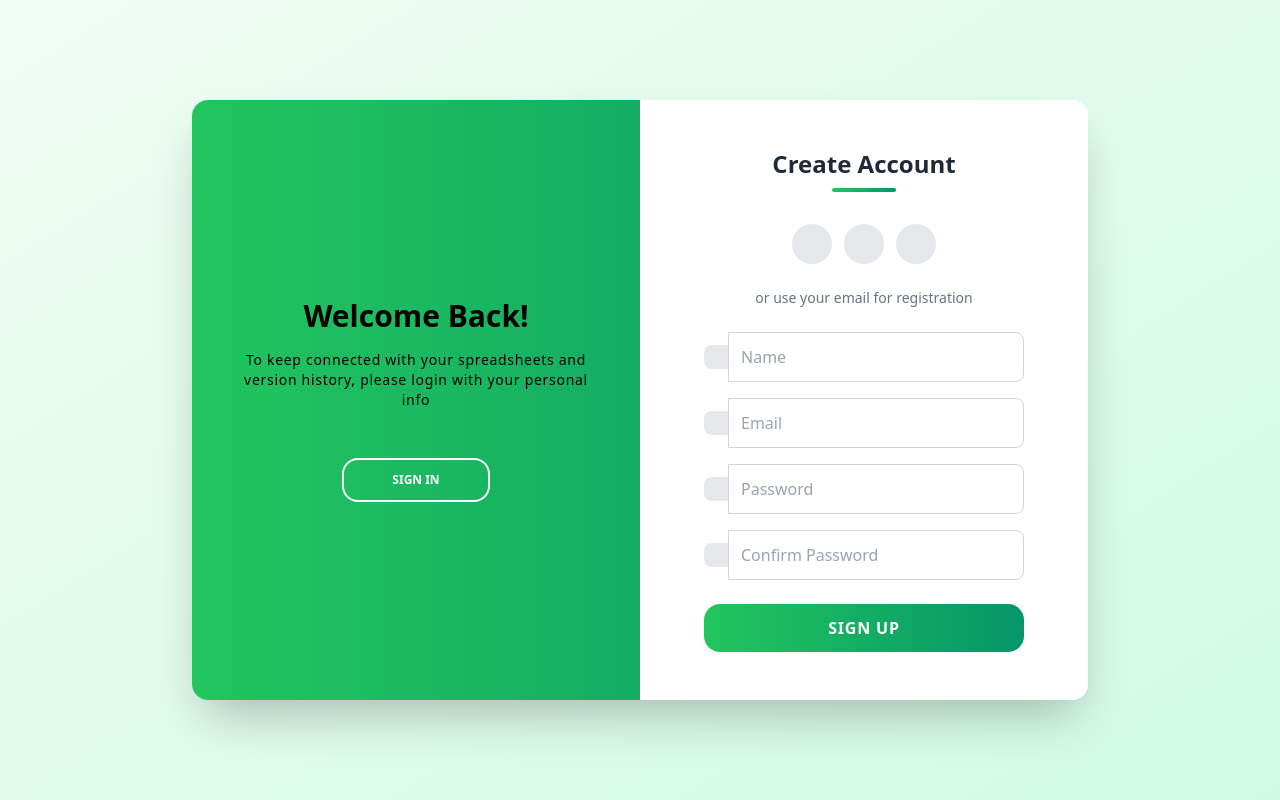
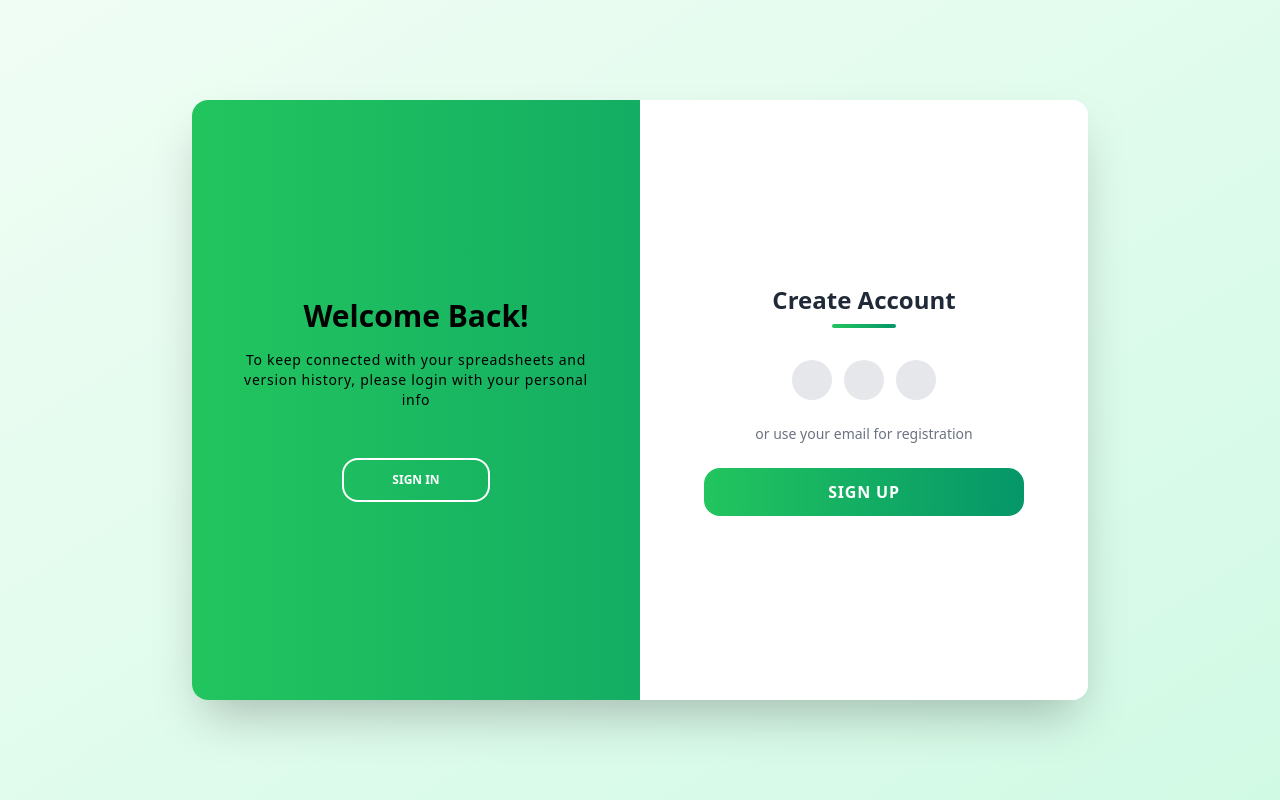
Before and after one commit to Abdulbaset1/XcelTrack---Cell-Level-Version-Control-for-Excel, a React (Create React App) app: page /signup in a window 1280 px wide. Built offline with nearby package versions, Linux system fonts and the light colour scheme.

Commit message:
Pushing updat

```diff
--- a/src/App.tsx
+++ b/src/App.tsx
@@ -1,6 +1,7 @@
 import React from 'react';
 import './index.css';
-import { BrowserRouter as Router, Routes, Route } from 'react-router-dom';
+import { BrowserRouter as Router, Routes, Route, Navigate } from 'react-router-dom';
+import { AuthProvider, useAuth } from './contexts/AuthContext';
 import Landing from './pages/Landing';
 import AuthForm from './components/AuthForm';
 import Dashboard from './pages/Dashboard';
@@ -8,38 +9,76 @@ import Profile from './pages/Profile';
 import Settings from './pages/Settings';
 import Layout from './components/Layout';
 
-function App() {
+// Protected Route Component
+const ProtectedRoute: React.FC<{ children: React.ReactNode }> = ({ children }) => {
+  const { isAuthenticated } = useAuth();
+  return isAuthenticated ? <>{children}</> : <Navigate to="/login" />;
+};
+
+// Public Route Component (redirect to dashboard if already authenticated)
+const PublicRoute: React.FC<{ children: React.ReactNode }> = ({ children }) => {
+  const { isAuthenticated } = useAuth();
+  return !isAuthenticated ? <>{children}</> : <Navigate to="/dashboard" />;
+};
+
+function AppRoutes() {
   return (
-    <Router>
-      <div className="App">
     <Routes>
       {/* Public Routes - No Sidebar */}
-          <Route path="/" element={<Landing />} />
-          <Route path="/login" element={<AuthForm />} />
-          <Route path="/signup" element={<AuthForm />} />
+      <Route path="/" element={
+        <PublicRoute>
+          <Landing />
+        </PublicRoute>
+      } />
+      <Route path="/login" element={
+        <PublicRoute>
+          <AuthForm />
+        </PublicRoute>
+      } />
+      <Route path="/signup" element={
+        <PublicRoute>
+          <AuthForm />
+        </PublicRoute>
+      } />
 
       {/* Protected Routes - With Sidebar Layout */}
       <Route path="/dashboard" element={
+        <ProtectedRoute>
           <Layout>
             <Dashboard />
           </Layout>
+        </ProtectedRoute>
       } />
       <Route path="/profile" element={
+        <ProtectedRoute>
           <Layout>
             <Profile />
           </Layout>
+        </ProtectedRoute>
       } />
       <Route path="/settings" element={
+        <ProtectedRoute>
           <Layout>
             <Settings />
           </Layout>
+        </ProtectedRoute>
       } />
 
-          {/* Redirect root to landing */}
-          <Route path="/home" element={<Landing />} />
+      {/* Redirect unknown routes */}
+      <Route path="*" element={<Navigate to="/" />} />
     </Routes>
+  );
+}
+
+function App() {
+  return (
+    <AuthProvider>
+      <Router>
+        <div className="App">
+          <AppRoutes />
         </div>
       </Router>
+    </AuthProvider>
   );
 }
 
--- a/src/components/Sidebar.tsx
+++ b/src/components/Sidebar.tsx
@@ -99,6 +99,8 @@ const Sidebar: React.FC = () => {
       </div>
     </div>
   );
+
 };
 
+
 export default Sidebar;
--- /dev/null
+++ b/src/contexts/AuthContext.tsx
@@ -0,0 +1,94 @@
+import React, { createContext, useContext, useState, ReactNode } from 'react';
+
+interface User {
+  id: string;
+  name: string;
+  email: string;
+}
+
+interface AuthContextType {
+  user: User | null;
+  login: (email: string, password: string) => Promise<boolean>;
+  signup: (name: string, email: string, password: string) => Promise<boolean>;
+  logout: () => void;
+  isAuthenticated: boolean;
+}
+
+const AuthContext = createContext<AuthContextType | undefined>(undefined);
+
+export const useAuth = () => {
+  const context = useContext(AuthContext);
+  if (context === undefined) {
+    throw new Error('useAuth must be used within an AuthProvider');
+  }
+  return context;
+};
+
+interface AuthProviderProps {
+  children: ReactNode;
+}
+
+export const AuthProvider: React.FC<AuthProviderProps> = ({ children }) => {
+  const [user, setUser] = useState<User | null>(null);
+
+  // Temporary login - accepts any email/password
+  const login = async (email: string, password: string): Promise<boolean> => {
+    // Simulate API call
+    await new Promise(resolve => setTimeout(resolve, 1000));
+
+    // For development: Always return success with mock user
+    const mockUser: User = {
+      id: '1',
+      name: 'Alex Johnson',
+      email: email
+    };
+
+    setUser(mockUser);
+    localStorage.setItem('user', JSON.stringify(mockUser));
+    return true;
+  };
+
+  // Temporary signup - accepts any data
+  const signup = async (name: string, email: string, password: string): Promise<boolean> => {
+    // Simulate API call
+    await new Promise(resolve => setTimeout(resolve, 1000));
+
+    // For development: Always return success with mock user
+    const mockUser: User = {
+      id: '1',
+      name: name,
+      email: email
+    };
+
+    setUser(mockUser);
+    localStorage.setItem('user', JSON.stringify(mockUser));
+    return true;
+  };
+
+  const logout = () => {
+    setUser(null);
+    localStorage.removeItem('user');
+  };
+
+  // Check if user exists in localStorage on component mount
+  React.useEffect(() => {
+    const savedUser = localStorage.getItem('user');
+    if (savedUser) {
+      setUser(JSON.parse(savedUser));
+    }
+  }, []);
+
+  const value: AuthContextType = {
+    user,
+    login,
+    signup,
+    logout,
+    isAuthenticated: !!user
+  };
+
+  return (
+    <AuthContext.Provider value={value}>
+      {children}
+    </AuthContext.Provider>
+  );
+};
--- a/src/pages/Login.tsx
+++ b/src/pages/Login.tsx
@@ -1,4 +1,6 @@
 import React, { useState } from 'react';
+import { useAuth } from '../contexts/AuthContext';
+import { useNavigate } from 'react-router-dom';
 
 interface LoginProps {
   onSwitchToSignup: () => void;
@@ -7,11 +9,27 @@ interface LoginProps {
 const Login: React.FC<LoginProps> = ({ onSwitchToSignup }) => {
   const [email, setEmail] = useState('');
   const [password, setPassword] = useState('');
+  const [isLoading, setIsLoading] = useState(false);
+  const [error, setError] = useState('');
 
-  const handleSubmit = (e: React.FormEvent) => {
+  const { login } = useAuth();
+  const navigate = useNavigate();
+
+  const handleSubmit = async (e: React.FormEvent) => {
     e.preventDefault();
-    // Handle login logic here
-    console.log('Login attempt:', { email, password });
+    setError('');
+    setIsLoading(true);
+
+    try {
+      const success = await login(email, password);
+      if (success) {
+        navigate('/dashboard'); // Redirect to dashboard after login
+      }
+    } catch (err) {
+      setError('Login failed. Please try again.');
+    } finally {
+      setIsLoading(false);
+    }
   };
 
   return (
@@ -19,7 +37,13 @@ const Login: React.FC<LoginProps> = ({ onSwitchToSignup }) => {
       <h1 className="text-2xl font-bold mb-2 text-gray-800">Sign in to XcelTrack</h1>
       <hr className="w-16 h-1 bg-gradient-to-r from-green-500 to-emerald-600 border-0 rounded-full mb-8 mx-auto" />
 
-      {/* Social Login */}
+      {error && (
+        <div className="bg-red-100 border border-red-400 text-red-700 px-4 py-3 rounded-lg mb-4">
+          {error}
+        </div>
+      )}
+
+      {/* Social Login and form inputs remain the same */}
       <div className="flex justify-center space-x-3 mb-6 social-login">
         <a href="#" className="w-10 h-10 bg-gray-200 rounded-full flex items-center justify-center hover:bg-gray-300 transition-colors">
           <i className="fab fa-google text-gray-600"></i>
@@ -46,6 +70,7 @@ const Login: React.FC<LoginProps> = ({ onSwitchToSignup }) => {
           onChange={(e) => setEmail(e.target.value)}
           className="flex-1 p-3 border border-gray-300 rounded-r-lg focus:outline-none focus:ring-2 focus:ring-green-500 focus:border-transparent"
           required
+          disabled={isLoading}
         />
       </div>
 
@@ -61,14 +86,28 @@ const Login: React.FC<LoginProps> = ({ onSwitchToSignup }) => {
           onChange={(e) => setPassword(e.target.value)}
           className="flex-1 p-3 border border-gray-300 rounded-r-lg focus:outline-none focus:ring-2 focus:ring-green-500 focus:border-transparent"
           required
+          disabled={isLoading}
         />
       </div>
 
       <button
         type="submit"
-        className="w-full bg-gradient-to-r from-green-500 to-emerald-600 text-white py-3 px-6 rounded-2xl font-bold uppercase tracking-wider hover:from-green-600 hover:to-emerald-700 transition-all duration-200 transform hover:scale-105 active:scale-95"
+        disabled={isLoading}
+        className="w-full bg-gradient-to-r from-green-500 to-emerald-600 text-white py-3 px-6 rounded-2xl font-bold uppercase tracking-wider hover:from-green-600 hover:to-emerald-700 transition-all duration-200 transform hover:scale-105 active:scale-95 disabled:opacity-50 disabled:cursor-not-allowed"
       >
-        Sign In
+        {isLoading ? 'Signing In...' : 'Sign In'}
+      </button>
+
+      {/* Demo Login Button */}
+      <button
+        type="button"
+        onClick={() => {
+          setEmail('demo@xceltrack.com');
+          setPassword('demo123');
+        }}
+        className="w-full mt-4 border border-green-500 text-green-600 py-3 px-6 rounded-2xl font-bold uppercase tracking-wider hover:bg-green-50 transition-all duration-200"
+      >
+        Fill Demo Credentials
       </button>
 
       <a href="#" className="text-green-600 hover:text-green-800 text-sm mt-4 block">
--- a/src/pages/Signup.tsx
+++ b/src/pages/Signup.tsx
@@ -1,4 +1,6 @@
 import React, { useState } from 'react';
+import { useAuth } from '../contexts/AuthContext';
+import { useNavigate } from 'react-router-dom';
 
 interface SignupProps {
   onSwitchToLogin: () => void;
@@ -11,6 +13,11 @@ const Signup: React.FC<SignupProps> = ({ onSwitchToLogin }) => {
     password: '',
     confirmPassword: ''
   });
+  const [isLoading, setIsLoading] = useState(false);
+  const [error, setError] = useState('');
+
+  const { signup } = useAuth();
+  const navigate = useNavigate();
 
   const handleChange = (e: React.ChangeEvent<HTMLInputElement>) => {
     setFormData({
@@ -19,10 +26,27 @@ const Signup: React.FC<SignupProps> = ({ onSwitchToLogin }) => {
     });
   };
 
-  const handleSubmit = (e: React.FormEvent) => {
+  const handleSubmit = async (e: React.FormEvent) => {
     e.preventDefault();
-    // Handle signup logic here
-    console.log('Signup attempt:', formData);
+    setError('');
+
+    if (formData.password !== formData.confirmPassword) {
+      setError('Passwords do not match');
+      return;
+    }
+
+    setIsLoading(true);
+
+    try {
+      const success = await signup(formData.name, formData.email, formData.password);
+      if (success) {
+        navigate('/dashboard'); // Redirect to dashboard after signup
+      }
+    } catch (err) {
+      setError('Signup failed. Please try again.');
+    } finally {
+      setIsLoading(false);
+    }
   };
 
   return (
@@ -30,7 +54,13 @@ const Signup: React.FC<SignupProps> = ({ onSwitchToLogin }) => {
       <h1 className="text-2xl font-bold mb-2 text-gray-800">Create Account</h1>
       <hr className="w-16 h-1 bg-gradient-to-r from-green-500 to-emerald-600 border-0 rounded-full mb-8 mx-auto" />
 
-      {/* Social Login */}
+      {error && (
+        <div className="bg-red-100 border border-red-400 text-red-700 px-4 py-3 rounded-lg mb-4">
+          {error}
+        </div>
+      )}
+
+      {/* Social login and form inputs remain the same */}
       <div className="flex justify-center space-x-3 mb-6 social-login">
         <a href="#" className="w-10 h-10 bg-gray-200 rounded-full flex items-center justify-center hover:bg-gray-300 transition-colors">
           <i className="fab fa-google text-gray-600"></i>
@@ -45,75 +75,15 @@ const Signup: React.FC<SignupProps> = ({ onSwitchToLogin }) => {
 
       <div className="text-sm text-gray-500 mb-6">or use your email for registration</div>
 
-      {/* Name Input */}
-      <div className="group-input flex items-center w-full mb-4">
-        <div className="bg-gray-200 p-3 rounded-l-lg">
-          <i className="fa fa-user text-gray-500 w-4"></i>
-        </div>
-        <input
-          type="text"
-          name="name"
-          placeholder="Name"
-          value={formData.name}
-          onChange={handleChange}
-          className="flex-1 p-3 border border-gray-300 rounded-r-lg focus:outline-none focus:ring-2 focus:ring-green-500 focus:border-transparent"
-          required
-        />
-      </div>
-
-      {/* Email Input */}
-      <div className="group-input flex items-center w-full mb-4">
-        <div className="bg-gray-200 p-3 rounded-l-lg">
-          <i className="fa fa-envelope text-gray-500 w-4"></i>
-        </div>
-        <input
-          type="email"
-          name="email"
-          placeholder="Email"
-          value={formData.email}
-          onChange={handleChange}
-          className="flex-1 p-3 border border-gray-300 rounded-r-lg focus:outline-none focus:ring-2 focus:ring-green-500 focus:border-transparent"
-          required
-        />
-      </div>
-
-      {/* Password Input */}
-      <div className="group-input flex items-center w-full mb-4">
-        <div className="bg-gray-200 p-3 rounded-l-lg">
-          <i className="fa fa-lock text-gray-500 w-4"></i>
-        </div>
-        <input
-          type="password"
-          name="password"
-          placeholder="Password"
-          value={formData.password}
-          onChange={handleChange}
-          className="flex-1 p-3 border border-gray-300 rounded-r-lg focus:outline-none focus:ring-2 focus:ring-green-500 focus:border-transparent"
-          required
-        />
-      </div>
-
-      {/* Confirm Password Input */}
-      <div className="group-input flex items-center w-full mb-6">
-        <div className="bg-gray-200 p-3 rounded-l-lg">
-          <i className="fa fa-lock text-gray-500 w-4"></i>
-        </div>
-        <input
-          type="password"
-          name="confirmPassword"
-          placeholder="Confirm Password"
-          value={formData.confirmPassword}
-          onChange={handleChange}
-          className="flex-1 p-3 border border-gray-300 rounded-r-lg focus:outline-none focus:ring-2 focus:ring-green-500 focus:border-transparent"
-          required
-        />
-      </div>
+      {/* Form inputs remain the same, just add disabled={isLoading} to inputs and button */}
+      {/* ... rest of your signup form code ... */}
 
       <button
         type="submit"
-        className="w-full bg-gradient-to-r from-green-500 to-emerald-600 text-white py-3 px-6 rounded-2xl font-bold uppercase tracking-wider hover:from-green-600 hover:to-emerald-700 transition-all duration-200 transform hover:scale-105 active:scale-95"
+        disabled={isLoading}
+        className="w-full bg-gradient-to-r from-green-500 to-emerald-600 text-white py-3 px-6 rounded-2xl font-bold uppercase tracking-wider hover:from-green-600 hover:to-emerald-700 transition-all duration-200 transform hover:scale-105 active:scale-95 disabled:opacity-50 disabled:cursor-not-allowed"
       >
-        Sign Up
+        {isLoading ? 'Creating Account...' : 'Sign Up'}
       </button>
     </form>
   );
```
Lines whose indentation alone changed are shown as unchanged.
